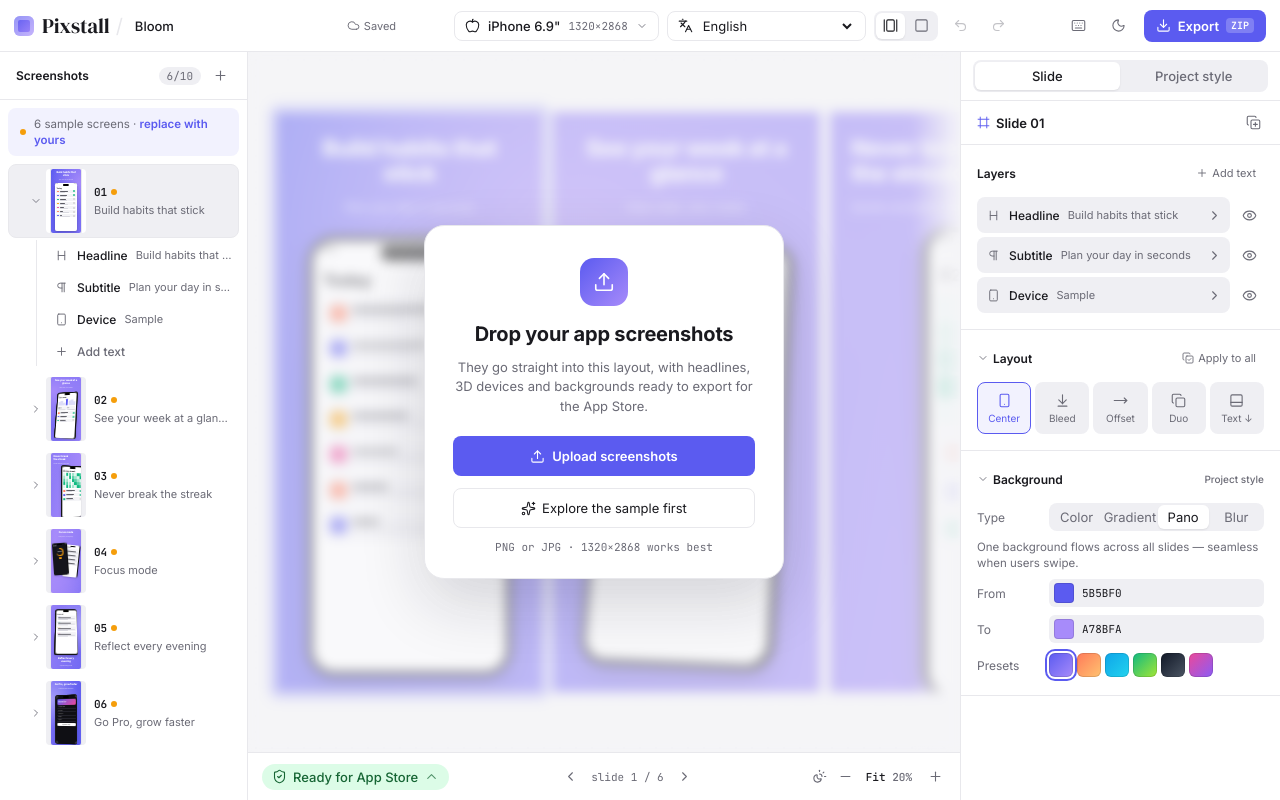
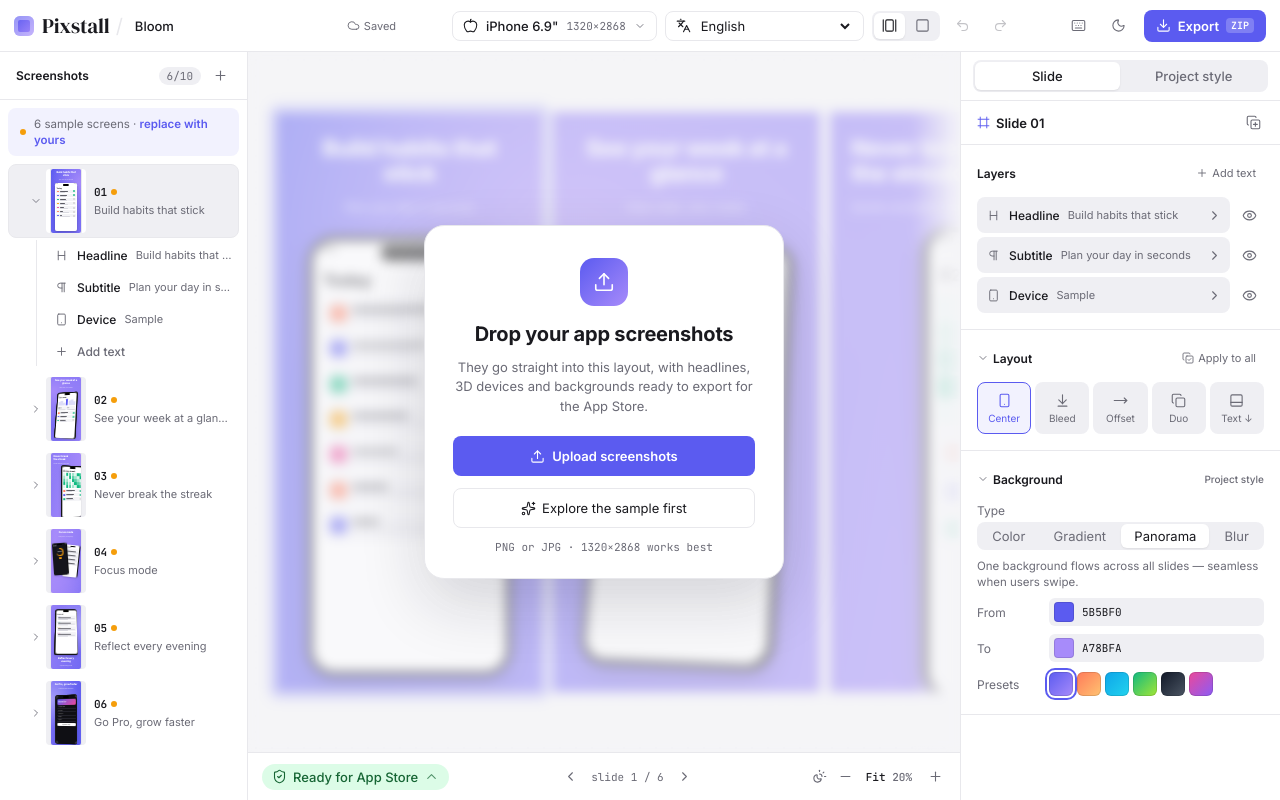
Before and after one commit to azxje1506/pixstall, a Next.js app: page / in a window 1280 px wide. Built offline with nearby package versions, Linux system fonts and the light colour scheme.

Commit message:
Fix truncated segmented controls in inspector: stacked rows for multi-option segs, content-sized buttons

```diff
--- a/app/globals.css
+++ b/app/globals.css
@@ -549,8 +549,12 @@ body.dragging .ed-hit.cropping { cursor: grabbing; }
 .litem:hover .eye, .litem.off .eye:not(.danger) { display: grid; }
 /* Nút trong ô chọn (Seg) co lại được, chữ dài thì cắt "…" thay vì tràn khỏi panel */
 .seg, .seg.full, .pctl .seg { min-width: 0; }
-.seg button { min-width: 0; overflow: hidden; text-overflow: ellipsis; }
+/* Nút segmented: rộng theo độ dài chữ (flex basis = chữ), phần dư chia đều; chỉ cắt "…" khi thật sự hết chỗ */
+.seg button { flex: 1 1 auto; min-width: 0; overflow: hidden; text-overflow: ellipsis; padding: 0 8px; }
 .pctl .seg button { padding: 0 6px; }
+/* Hàng thuộc tính kiểu "stack": tên ở trên, điều khiển chiếm trọn bề ngang */
+.prop.stack { grid-template-columns: minmax(0, 1fr); gap: 4px; }
+.prop.stack .pctl { width: 100%; }
 /* Chân trang màn 900–1199px: bỏ chữ "slide 1 / 6" (chỉ giữ mũi tên), thu khoảng cách → thanh zoom không lọt ra ngoài */
 @media (max-width: 1199px) {
   .foot { padding: 0 8px; gap: 8px; }
--- a/components/Inspector.tsx
+++ b/components/Inspector.tsx
@@ -86,7 +86,7 @@ function FrameGroup({ sc }: { sc: Scope }) {
   const { t, set } = sc;
   return (
     <Group id="st-frame" title="Device frame" right={<ScopeBadge sc={sc} keys={FRAME_KEYS} />}>
-      <Prop label="Style" {...mk(sc, "frame")}>
+      <Prop stack label="Style" {...mk(sc, "frame")}>
         <Seg full value={t.frame} onChange={(frame: FrameStyle) => set({ frame })} options={[
           { v: "auto", label: "Auto" }, { v: "iphone", label: "iPhone" }, { v: "pixel", label: "Pixel" }, { v: "none", label: "None" },
         ]} />
@@ -112,9 +112,9 @@ function BgGroup({ sc }: { sc: Scope }) {
   const gOn = (a: string, b: string) => t.bg !== "color" && t.c1.toUpperCase() === a.toUpperCase() && t.c2.toUpperCase() === b.toUpperCase();
   return (
     <Group id="st-bg" title="Background" right={<ScopeBadge sc={sc} keys={BG_KEYS} />}>
-      <Prop label="Type" {...mk(sc, "bg")}>
+      <Prop stack label="Type" {...mk(sc, "bg")}>
         <Seg full value={t.bg} onChange={(bg: Bg) => set({ bg })} options={[
-          { v: "color", label: "Color" }, { v: "gradient", label: "Gradient" }, { v: "panorama", label: "Pano" }, { v: "blur", label: "Blur" },
+          { v: "color", label: "Color" }, { v: "gradient", label: "Gradient" }, { v: "panorama", label: "Panorama" }, { v: "blur", label: "Blur" },
         ]} />
       </Prop>
       <p className="hint">{BG_HINT[t.bg]}</p>
@@ -160,7 +160,7 @@ function TypeGroup({ sc }: { sc: Scope }) {
           { v: "left", icon: <TextAlignStart />, title: "Left" }, { v: "center", icon: <TextAlignCenter />, title: "Center" },
         ]} />
       </Prop>
-      <Prop label="Color" {...mk(sc, "ink", "tcolor")}>
+      <Prop stack label="Color" {...mk(sc, "ink", "tcolor")}>
         <Seg full value={t.tcolor ? "custom" : t.ink} onChange={(v: string) => (v === "custom" ? set({ tcolor: inkHex === "#FFFFFF" ? "#FFF7E6" : "#1E1B4B" }) : set({ ink: v as Theme["ink"], tcolor: "" }))} options={[
           { v: "light", icon: <Sun />, title: "White" }, { v: "dark", icon: <Moon />, title: "Black" }, { v: "custom", label: "Custom" },
         ]} />
--- a/components/ui.tsx
+++ b/components/ui.tsx
@@ -2,6 +2,7 @@
 // Kích thước bám lưới 4px: hàng 28px, khoảng cách 8/12/16 — style nằm trong app/globals.css
 // - Prop có `scrub` → kéo ngang trên NHÃN để đổi số (như Framer/Figma); Shift = nhanh ×10, Alt = chậm ×0.1
 // - Group có `id` → bấm tiêu đề để thu gọn, trạng thái nhớ trong localStorage
+// - Prop có `stack` → tên nằm trên, điều khiển chiếm trọn bề ngang (dùng cho ô chọn nhiều lựa chọn, tránh cắt chữ)
 // - Prop/Slider có `mark` → chấm xanh cạnh nhãn = giá trị riêng của slide này (đè Project style); bấm chấm (onReset) để bỏ đè
 import { useEffect, useState, type ReactNode, type PointerEvent as RPE } from "react";
 import { X, ChevronRight } from "lucide-react";
@@ -69,9 +70,9 @@ function startScrub(e: RPE, s: Scrub) {
 // Một hàng thuộc tính: nhãn cột trái 64px, điều khiển chiếm phần còn lại
 export interface Mark { mark?: boolean; onReset?: () => void }
 
-export function Prop({ label, children, hot, scrub, mark, onReset }: { label: string; children: ReactNode; hot?: boolean; scrub?: Scrub } & Mark) {
+export function Prop({ label, children, hot, scrub, mark, onReset, stack }: { label: string; children: ReactNode; hot?: boolean; scrub?: Scrub; stack?: boolean } & Mark) {
   return (
-    <div className={`prop ${hot ? "hot" : ""} ${mark ? "ovr" : ""}`}>
+    <div className={`prop ${hot ? "hot" : ""} ${mark ? "ovr" : ""} ${stack ? "stack" : ""}`}>
       <span className={`plab ${scrub ? "scrub" : ""}`} title={scrub ? "Drag to adjust · Shift faster · Alt finer" : undefined}
         onPointerDown={scrub ? (e) => startScrub(e, scrub) : undefined}>
         {mark && <button className="odot" title="Set on this slide only — click to use the project style" aria-label={`Reset ${label} to project style`}
```
